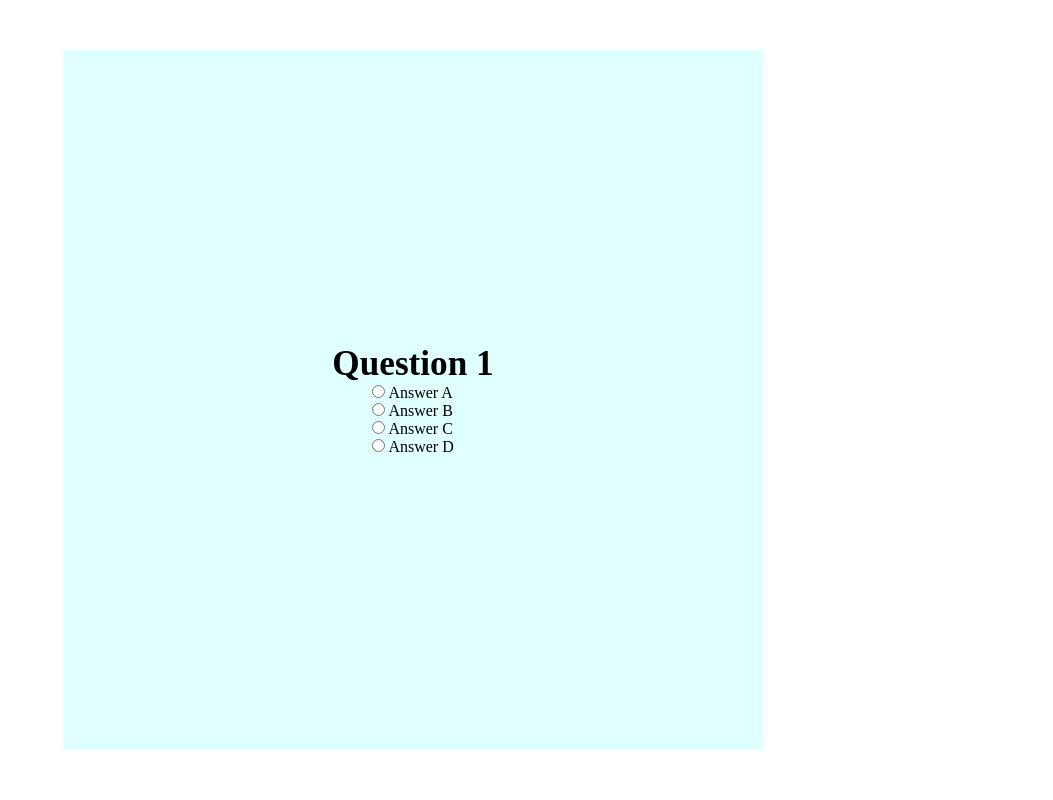
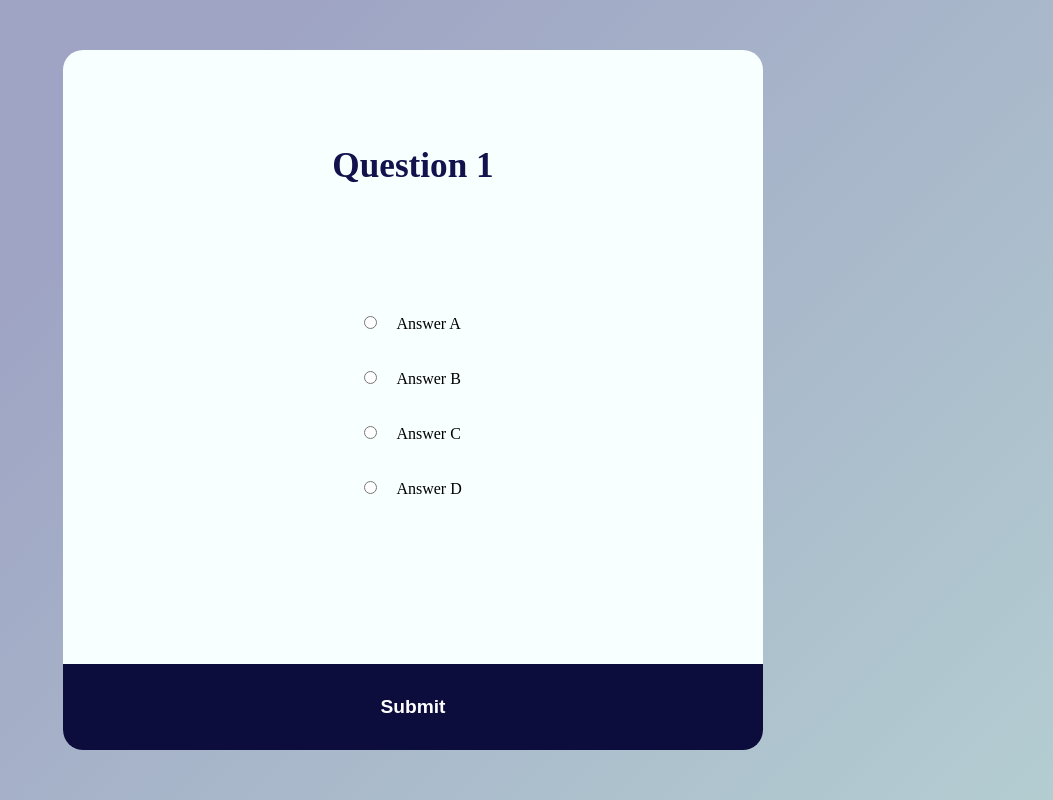
Before and after one commit to abuiko/quiz_test, a plain HTML site: page index.html in a window 1280 px wide. Shown: the whole page, without its empty margins (227-1280 px from the left). Drawn offline with Linux system fonts and the light colour scheme.

Commit message:
add/style submit button

```diff
--- a/index.html
+++ b/index.html
@@ -32,6 +32,7 @@
             </li>
 
         </ul>
+        <button class="quiz-button">Submit</button>
 
     </div>
     </div>
--- a/styles.css
+++ b/styles.css
@@ -9,6 +9,9 @@ body {
     align-items: center;
     justify-content: center;
     min-height: 100vh;
+
+    background-image: linear-gradient(315deg, #b3cdd1 0%, #9fa4c4 74%);
+
 }
 
 ul {
@@ -17,6 +20,7 @@ ul {
 
 h2 {
     font-size: 2.2rem;
+    color: rgb(18, 18, 77);
 }
 
 .quiz-container {
@@ -25,6 +29,43 @@ h2 {
     display: flex;
     flex-direction: column;
     align-items: center;
+    justify-content: space-between;
+    background: rgb(248, 255, 255);
+    border-radius: 20px;
+
+}
+
+.quiz-head {
+    margin-top: 6rem;
+
+    display: flex;
     justify-content: center;
-    background: lightcyan;
+    align-items: center;
 }
+
+.quiz-list li {
+    margin-bottom: 2.3rem;
+}
+
+.quiz-list li input {
+    margin-right: 1rem;
+}
+
+.quiz-button {
+    width: 100%;
+    border: none;
+    padding: 2rem 0rem;
+    font-size: 1.2rem;
+    font-weight: bold;
+    letter-spacing: 0.2;
+    background: rgb(13, 13, 61);
+    color: white;
+    border-bottom-left-radius: 20px;
+    border-bottom-right-radius: 20px;
+    cursor: pointer;
+    transition: all 300ms ease-in-out;
+}
+
+.quiz-button:hover {
+    background: rgb(9, 9, 46);
+}
```
